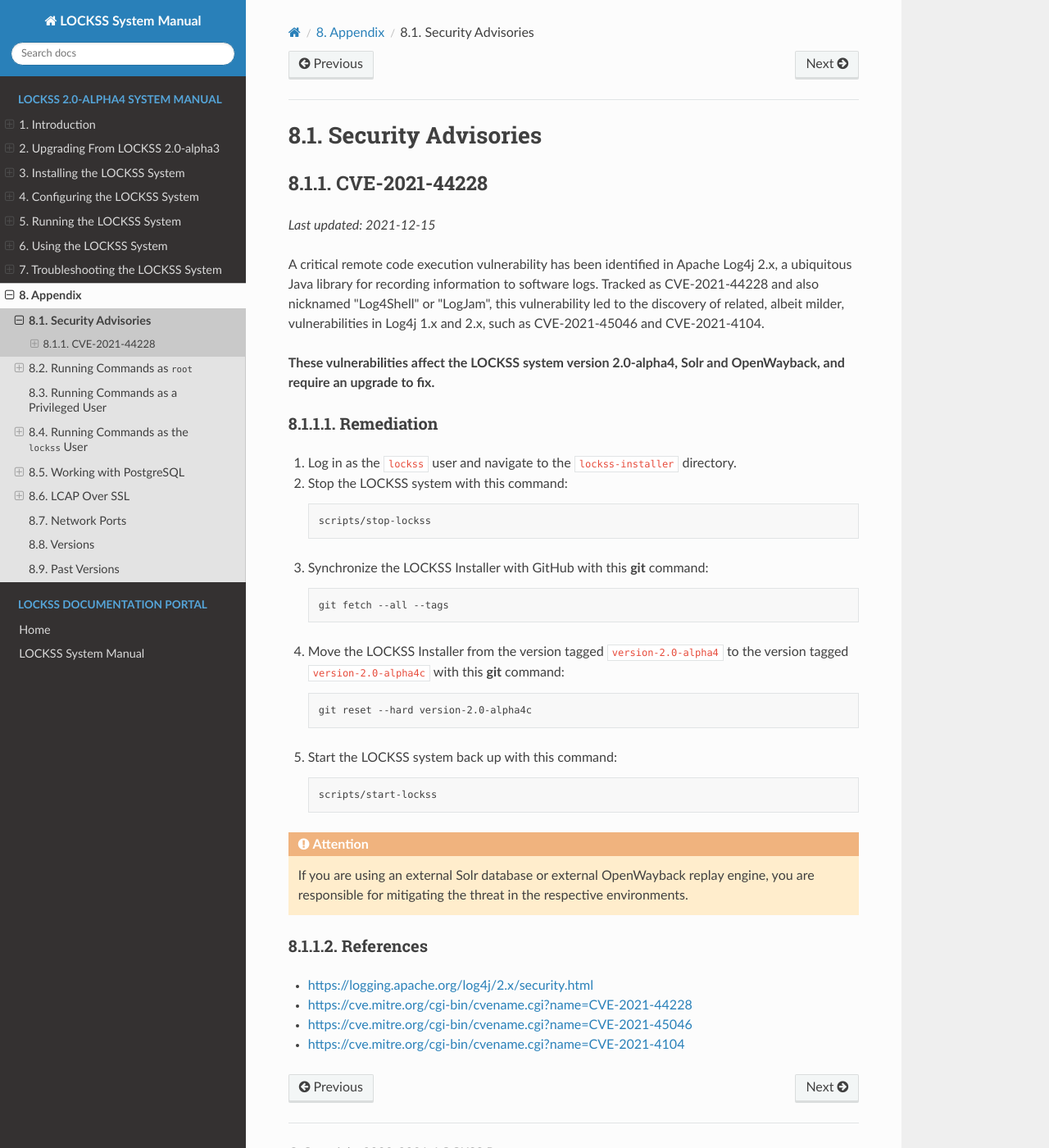
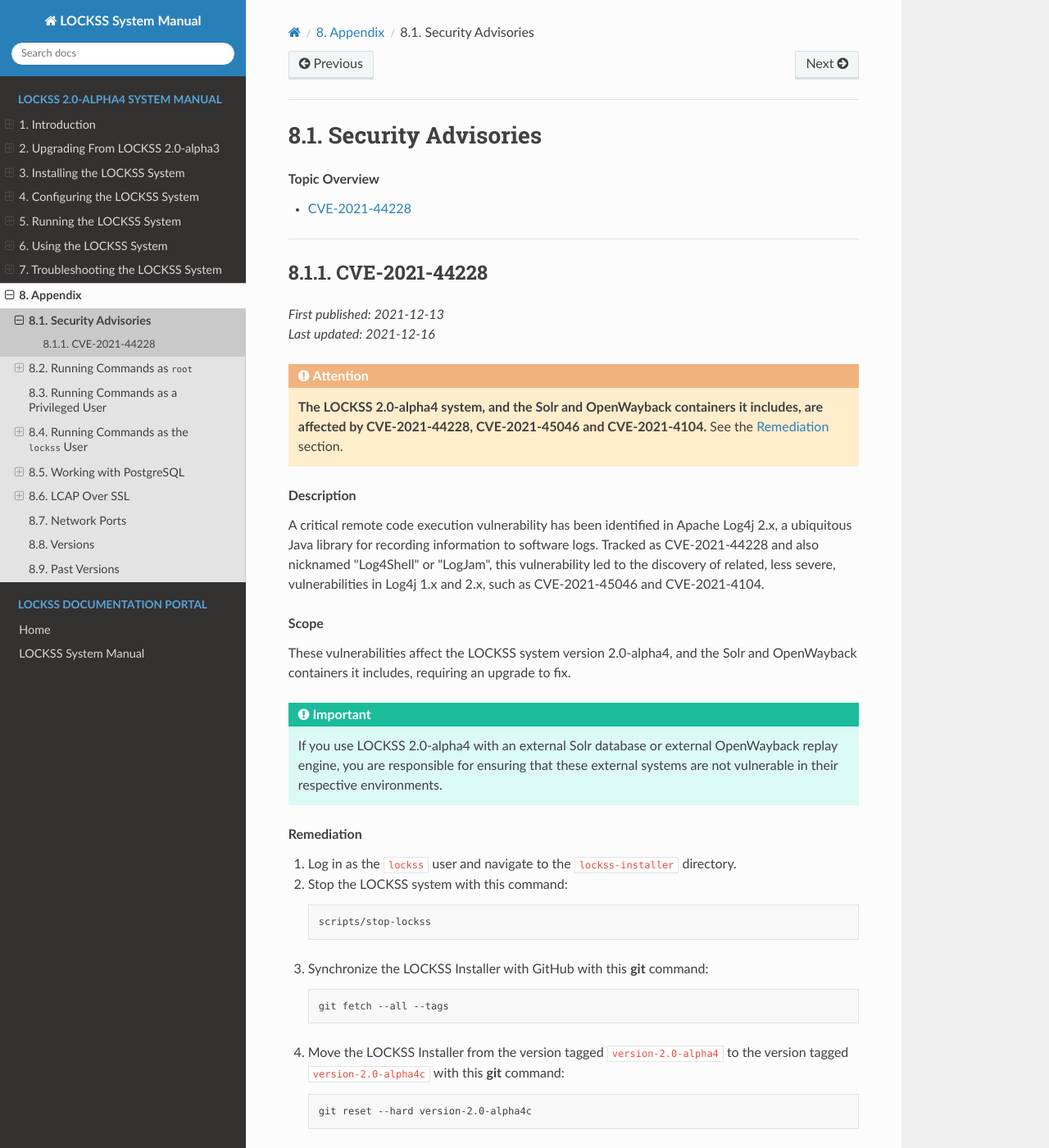
Before and after one commit to lockss/lockss-rtd-manual, a Sphinx documentation site: the page built from docs/appendix/security.rst, in a window 1280 px wide and 1400 px high. Shown: the whole window at 82% size. Built offline with Sphinx 7.4.7 and the Read the Docs theme 2.0.0, drawn with Linux system fonts in a browser that asks for light colours.

Commit message:
Rephrase.

```diff
--- a/docs/appendix/security.rst
+++ b/docs/appendix/security.rst
@@ -1,19 +1,43 @@
 ===================
 Security Advisories
 ===================
+
+.. contents:: Topic Overview
+   :local:
+   :depth: 1
+
+----
+
+.. _cve-2021-45046:
+
+.. _cve-2021-4104:
 
 --------------
 CVE-2021-44228
 --------------
 
-*Last updated: 2021-12-15*
+| *First published: 2021-12-13*
+| *Last updated: 2021-12-16*
 
-A critical remote code execution vulnerability has been identified in Apache Log4j 2.x, a ubiquitous Java library for recording information to software logs. Tracked as CVE-2021-44228 and also nicknamed "Log4Shell" or "LogJam", this vulnerability led to the discovery of related, albeit milder, vulnerabilities in Log4j 1.x and 2.x, such as CVE-2021-45046 and CVE-2021-4104.
+.. attention::
 
-**These vulnerabilities affect the LOCKSS system version 2.0-alpha4, Solr and OpenWayback, and require an upgrade to fix.**
+   **The LOCKSS 2.0-alpha4 system, and the Solr and OpenWayback containers it includes, are affected by CVE-2021-44228, CVE-2021-45046 and CVE-2021-4104.** See the :ref:`cve-2021-4104-remediation` section.
 
-Remediation
-===========
+.. rubric:: Description
+
+A critical remote code execution vulnerability has been identified in Apache Log4j 2.x, a ubiquitous Java library for recording information to software logs. Tracked as CVE-2021-44228 and also nicknamed "Log4Shell" or "LogJam", this vulnerability led to the discovery of related, less severe, vulnerabilities in Log4j 1.x and 2.x, such as CVE-2021-45046 and CVE-2021-4104.
+
+.. rubric:: Scope
+
+These vulnerabilities affect the LOCKSS system version 2.0-alpha4, and the Solr and OpenWayback containers it includes, requiring an upgrade to fix.
+
+.. important::
+
+   If you use LOCKSS 2.0-alpha4 with an external Solr database or external OpenWayback replay engine, you are responsible for ensuring that these external systems are not vulnerable in their respective environments.
+
+.. _cve-2021-4104-remediation:
+
+.. rubric:: Remediation
 
 1. Log in as the ``lockss`` user and navigate to the :file:`lockss-installer` directory.
 
@@ -41,12 +65,7 @@ Remediation
 
       scripts/start-lockss
 
-.. attention::
-
-   If you are using an external Solr database or external OpenWayback replay engine, you are responsible for mitigating the threat in the respective environments.
-
-References
-==========
+.. rubric:: References
 
 *  https://logging.apache.org/log4j/2.x/security.html
 
```
